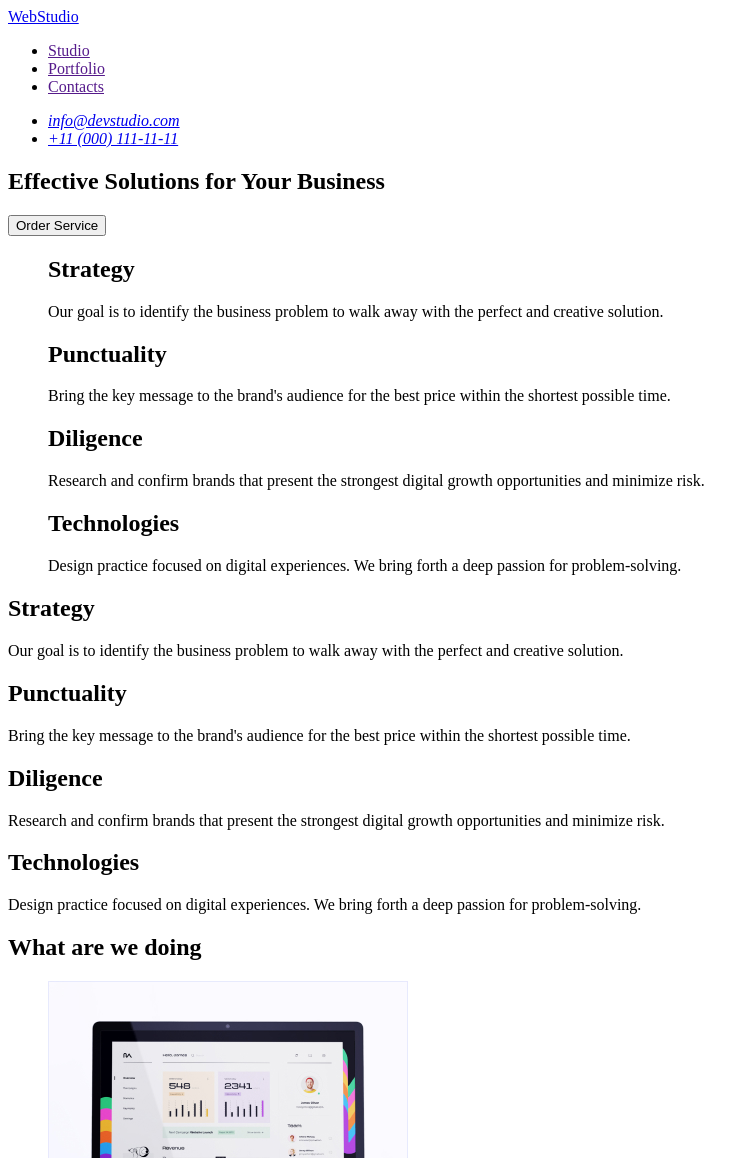
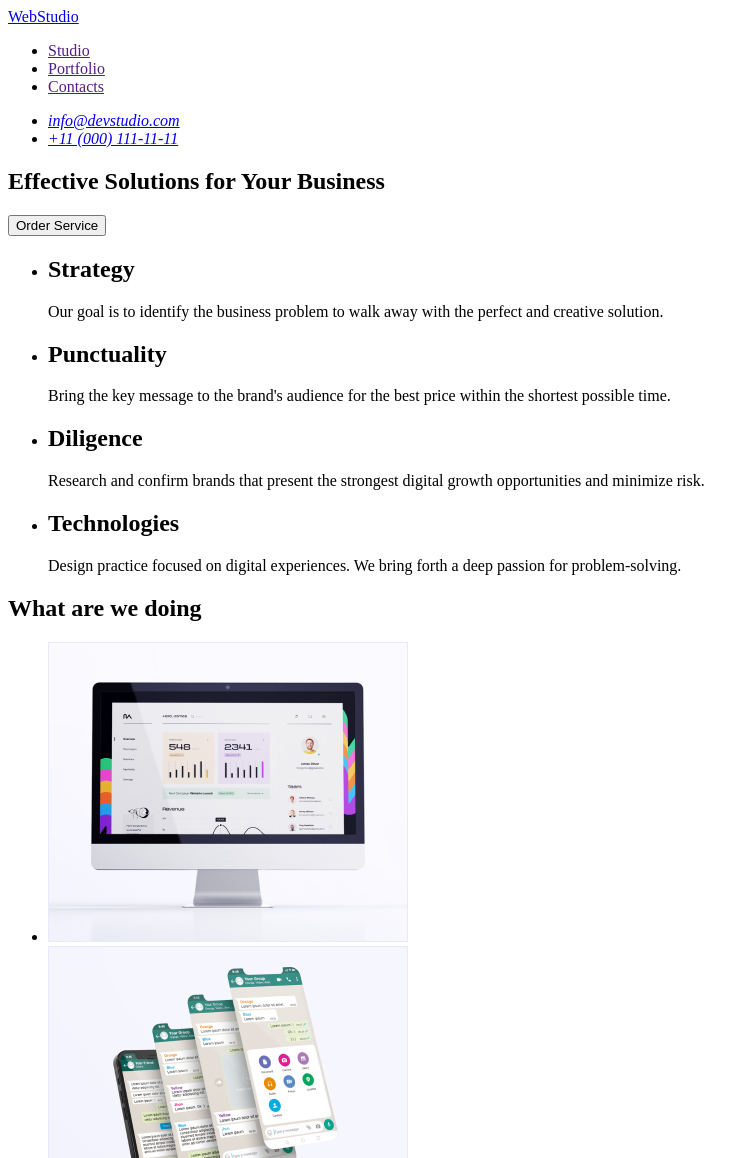
Before and after one commit to MurriNikorr/goit-markup-hw-01, a plain HTML site: page index.html in a window 1280 px wide. Shown: the top 1158 px of the page, without its empty margins (0-754 px from the left). Drawn offline with Linux system fonts and the light colour scheme.

Commit message:
Разметка

```diff
--- a/index.html
+++ b/index.html
@@ -37,47 +37,36 @@
       <section>
         <h2 hidden>features</h2>
         <ul>
+          <li>
             <h2>Strategy</h2>
             <p>
               Our goal is to identify the business problem to walk away with the
               perfect and creative solution.
             </p>
+          </li>
+          <li>
             <h2>Punctuality</h2>
             <p>
               Bring the key message to the brand's audience for the best price
               within the shortest possible time.
             </p>
+          </li>
+
+          <li>
             <h2>Diligence</h2>
             <p>
               Research and confirm brands that present the strongest digital
               growth opportunities and minimize risk.
             </p>
+          </li>
+          <li>
             <h2>Technologies</h2>
             <p>
               Design practice focused on digital experiences. We bring forth a
               deep passion for problem-solving.
             </p>
+          </li>
         </ul>
-        <h2>Strategy</h2>
-        <p>
-          Our goal is to identify the business problem to walk away with the
-          perfect and creative solution.
-        </p>
-        <h2>Punctuality</h2>
-        <p>
-          Bring the key message to the brand's audience for the best price
-          within the shortest possible time.
-        </p>
-        <h2>Diligence</h2>
-        <p>
-          Research and confirm brands that present the strongest digital growth
-          opportunities and minimize risk.
-        </p>
-        <h2>Technologies</h2>
-        <p>
-          Design practice focused on digital experiences. We bring forth a deep
-          passion for problem-solving.
-        </p>
       </section>
 
       <!-- Section 3 -->
```
Lines whose indentation alone changed are shown as unchanged.
